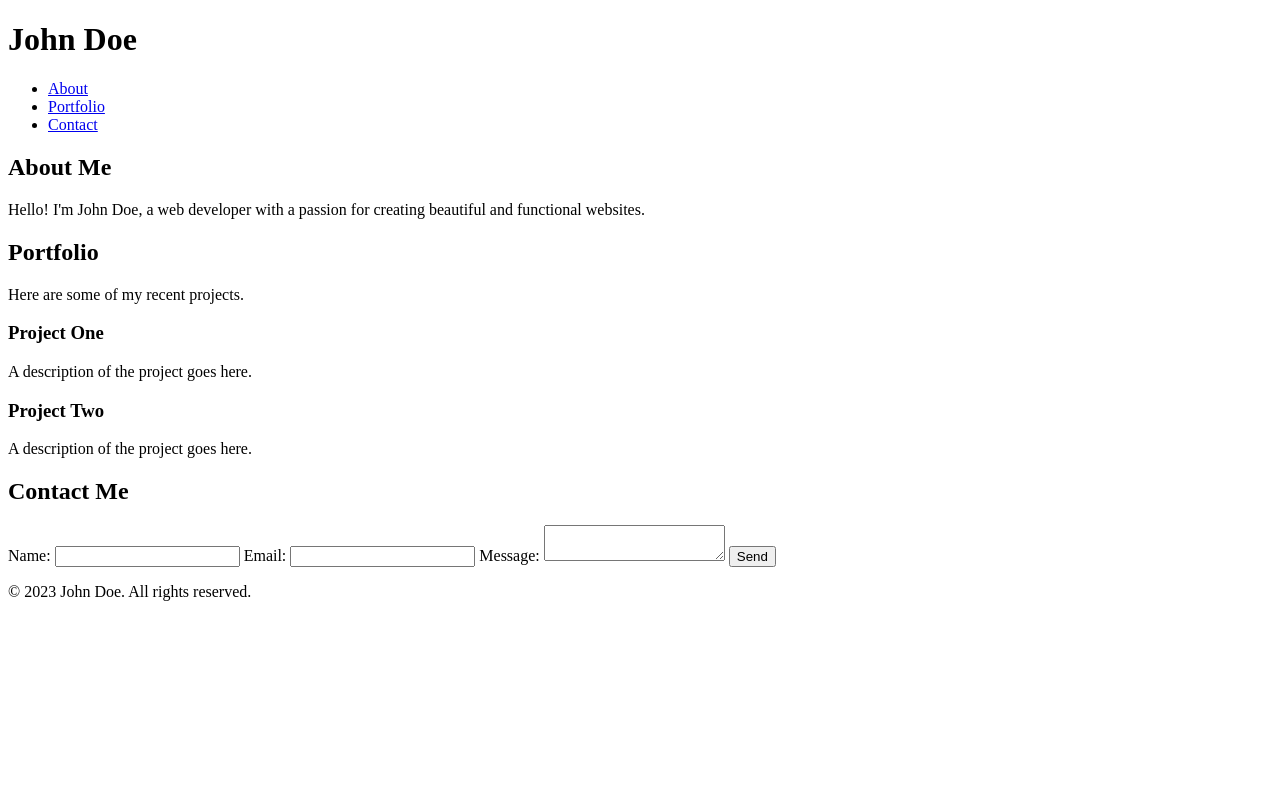
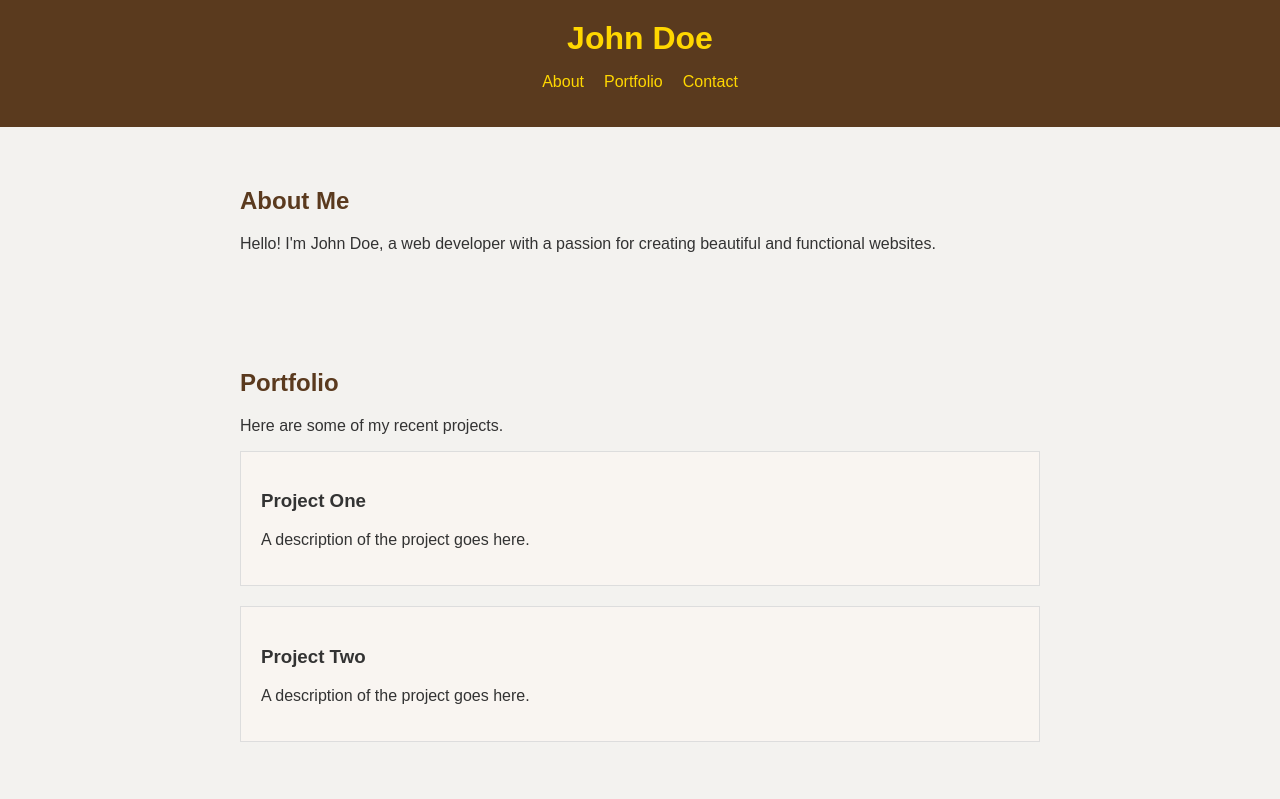
Before and after one commit to Willpatpost/Thaddeus-Blackburn, a plain HTML site: page index.html in a window 1280 px wide. Shown: the top 799 px of the page. Drawn offline with Linux system fonts and the light colour scheme.

Commit message:
Update styles.css

```diff
--- a/styles.css
+++ b/styles.css
@@ -1 +1,81 @@
-styles
+/* General Styles */
+body {
+    font-family: Arial, sans-serif;
+    color: #333;
+    margin: 0;
+    padding: 0;
+    background-color: #f3f2ef;
+}
+
+header {
+    background-color: #5a3a1e; /* Brown */
+    color: #ffd700; /* Gold */
+    padding: 20px;
+    text-align: center;
+}
+
+header h1 {
+    margin: 0;
+}
+
+nav ul {
+    list-style: none;
+    padding: 0;
+    display: flex;
+    justify-content: center;
+    gap: 20px;
+}
+
+nav ul li a {
+    color: #ffd700;
+    text-decoration: none;
+}
+
+section {
+    padding: 40px;
+    margin: 0 auto;
+    max-width: 800px;
+}
+
+h2 {
+    color: #5a3a1e; /* Brown */
+}
+
+#portfolio .project {
+    background-color: #f9f5f1;
+    border: 1px solid #ddd;
+    padding: 20px;
+    margin-bottom: 20px;
+}
+
+#contact-form {
+    display: flex;
+    flex-direction: column;
+    gap: 10px;
+}
+
+#contact-form input, #contact-form textarea, #contact-form button {
+    padding: 10px;
+    border: 1px solid #ddd;
+    border-radius: 5px;
+}
+
+#contact-form button {
+    background-color: #5a3a1e;
+    color: #ffd700;
+    cursor: pointer;
+    border: none;
+    font-weight: bold;
+}
+
+#contact-form button:hover {
+    background-color: #4e3217;
+}
+
+footer {
+    background-color: #5a3a1e;
+    color: #ffd700;
+    text-align: center;
+    padding: 20px;
+    font-size: 0.9em;
+}
```
